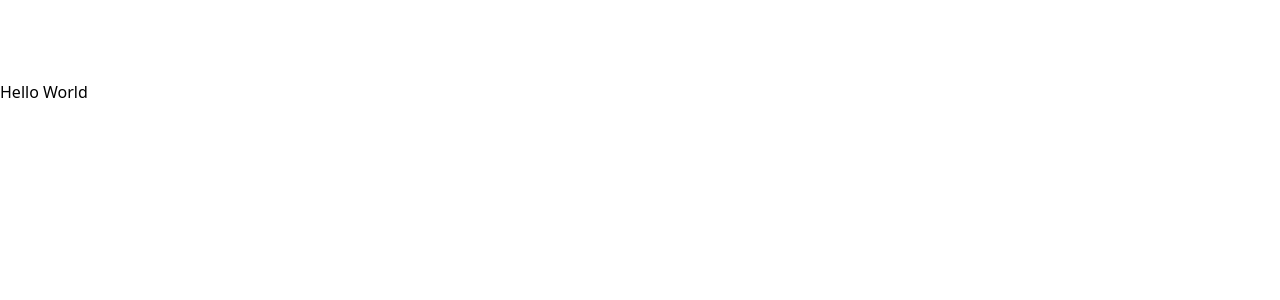
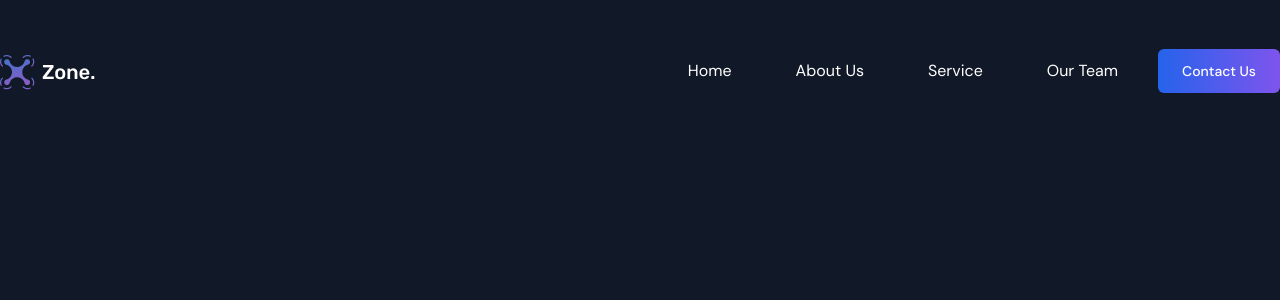
Before and after one commit to shohjahon-asqarov/virtuality, a React (Create React App) app: page / in a window 1280 px wide. Shown: the top 300 px of the page. Built offline with nearby package versions, Linux system fonts and the light colour scheme.

Commit message:
add navbar section

```diff
--- a/package.json
+++ b/package.json
@@ -3,6 +3,7 @@
   "version": "0.1.0",
   "private": true,
   "dependencies": {
+    "@headlessui/react": "^1.7.15",
     "@testing-library/jest-dom": "^5.17.0",
     "@testing-library/react": "^13.4.0",
     "@testing-library/user-event": "^13.5.0",
--- a/src/App.jsx
+++ b/src/App.jsx
@@ -1,8 +1,22 @@
+// import bootstrap-icons
+import 'bootstrap-icons/font/bootstrap-icons.css'
+
+
+// import aos animate -- on scroll
+import AOS from 'aos';
+import 'aos/dist/aos.css';
+
+// import sass styles
+import './scss/main.scss';
+import Navbar from './components/Navbar';
+
 
 export default function App() {
   return (
-    <div className="container py-20">
-      <h1>Hello World</h1>
+    <div className="bg-dark min-h-screen">
+      <div className="container">
+        <Navbar />
+      </div>
     </div>
   )
 }
--- /dev/null
+++ b/src/components/Navbar.jsx
@@ -0,0 +1,83 @@
+import { useState } from "react";
+import { Transition } from "@headlessui/react";
+import { logo, menus } from "../assets/data";
+import Button from "../ui/Button";
+
+function Navbar() {
+    const [isOpen, setIsOpen] = useState(false);
+
+    window.onscroll = () => {
+        setIsOpen(false)
+    };
+
+    return (
+        <section className="md:pt-8 py-2">
+            <nav className="container relative">
+                <div className="w-full">
+                    <div className="flex items-center h-20 w-full">
+                        <div className="flex items-center justify-between w-full">
+                            <div className="flex justify-center items-center flex-shrink-0 ">
+                                <img className="md:w-auto w-20" src={logo} alt="logo" />
+                            </div>
+                            <div className="hidden 900:block">
+                                <div className="ml-10 flex items-baseline space-x-4">
+                                    <ul className="flex gap-16 pr-6">
+                                        {menus.map(menu => {
+                                            return (
+                                                <li>
+                                                    <a href={`#${menu.link}`} className="text-white nav-link">{menu.title}</a>
+                                                </li>
+                                            )
+                                        })}
+                                    </ul>
+                                    <Button link='contact' text='Contact Us' />
+                                </div>
+                            </div>
+                        </div>
+
+                        <div className="flex 900:hidden ">
+                            <button onClick={() => setIsOpen(!isOpen)} className="text-3xl text-white" aria-controls="mobile-menu" aria-expanded="false">
+                                {!isOpen ? (
+                                    <i className="bi bi-list"></i>
+                                ) : (
+                                    <i className="bi bi-x"></i>
+                                )}
+                            </button>
+                        </div>
+                    </div>
+                </div>
+
+                <Transition
+                    show={isOpen}
+                    enter="transition ease-out duration-500 transform"
+                    enterFrom="opacity-0 scale-90"
+                    enterTo="opacity-100 scale-100"
+                    leave="transition ease-in duration-125 transform"
+                    leaveFrom="opacity-100 scale-100"
+                    leaveTo="opacity-0 scale-75"
+                >
+                    {(ref) => (
+                        <div className="md:none w-full" id="mobile-menu">
+                            <div
+                                ref={ref}
+                                className=" pt-2 pb-10 sm:px-3"
+                            >
+                                <ul className="text-center gap-3 flex flex-col bg-dark">
+                                    {menus.map(menu => {
+                                        return (
+                                            <li>
+                                                <a href={`#${menu.link}`} className="text-white nav-link mobile-link">{menu.title}</a>
+                                            </li>
+                                        )
+                                    })}
+                                </ul>
+                            </div>
+                        </div>
+                    )}
+                </Transition>
+            </nav>
+        </section>
+    );
+}
+
+export default Navbar;
--- /dev/null
+++ b/src/ui/Button.jsx
@@ -0,0 +1,8 @@
+
+function Button({ text , link }) {
+    return (
+        <button className='z-10 cursor-pointer bg-gradient text-sm font-medium text-white rounded-md py-3 px-6 btn btn-pulse'><a href={`#${link}`}>{text}</a></button>
+    )
+}
+
+export default Button
--- /dev/null
+++ b/src/ui/ContactButton.jsx
@@ -0,0 +1,7 @@
+
+function ContactButton({text}) {
+    return (
+        <button className='bg-gradient text-sm font-medium text-white rounded-[70px] py-3 px-6 btn btn-pulse'>{text}</button>
+    )
+}
+export default ContactButton
--- /dev/null
+++ b/src/ui/Devider.jsx
@@ -0,0 +1,8 @@
+
+function Devider() {
+  return (
+    <div className='py-8'></div>
+  )
+}
+
+export default Devider
--- /dev/null
+++ b/src/ui/InputGroup.jsx
@@ -0,0 +1,12 @@
+import ContactButton from './ContactButton'
+
+function InputGroup() {
+    return (
+        <div className='flex h-20 w-11/12 md:w-9/12 justify-between py-3 px-5 rounded-[70px] mx-auto bg-card-bg z-10'>
+            <input className='contact-input text-white' type="text" placeholder='Enter your email addres' />
+            <ContactButton text='Subscribe' />
+        </div>
+    )
+}
+
+export default InputGroup
--- /dev/null
+++ b/src/ui/Loader.jsx
@@ -0,0 +1,13 @@
+
+function Loader() {
+    return (
+        <div className="loader-wrapper">
+            <div className="loader">
+                <span></span>
+                <span></span>
+            </div>
+        </div>
+    )
+}
+
+export default Loader
--- /dev/null
+++ b/src/ui/ServiseCard.jsx
@@ -0,0 +1,19 @@
+
+function ServiseCard({ img, title, info, bg, number }) {
+
+    return (
+        <div data-aos-duration="1000" data-aos="flip-left" className={`bg-card-bg servise_card card rounded-[34px] py-10 px-4 md:px-6 s_card${number}`}>
+            <div style={{ background: `${bg}` }} className={`flex items-center  w-[74px] h-[74px]  rounded-full mx-auto`}>
+                <img data-aos="zoom-in" className='mx-auto my-3' src={img} alt={info} />
+            </div>
+            <h3 className='text-center text-white text-2xl py-3'>{title}</h3>
+            <p className='text-center text-white text-base font-normal leading-[26px]'>{info}</p>
+            <p className='text-white text-center pt-5 flex justify-center align-middle items-center'>
+                Learn more
+                <i className="pl-1 pt-1 bi bi-arrow-right"></i>
+            </p>
+        </div >
+    )
+}
+
+export default ServiseCard
--- /dev/null
+++ b/src/ui/TopContact.jsx
@@ -0,0 +1,11 @@
+
+function TopContact({ title, info }) {
+  return (
+    <div data-aos="fade-up" className='max-w-[800px] mx-auto pb-6 px-4 md:px-0'>
+      <h2 className='text-center text-white font-bold text-2xl md:text-[32px] lg:text-[42px] md:py-4'>{title}</h2>
+      <p className='text-center text-white text-sm md:text-base font-normal py-3 md:py-4'>{info}</p>
+    </div>
+  )
+}
+
+export default TopContact
--- /dev/null
+++ b/src/ui/TopText.jsx
@@ -0,0 +1,11 @@
+
+function TopText({ title, info }) {
+  return (
+    <div data-aos-duration="1000" data-aos="fade-up" className='max-w-[600px] mx-auto'>
+      <h2 className='text-center text-white font-bold text-2xl md:text-[32px] lg:text-[42px] md:py-4'>{title}</h2>
+      <p className='text-center text-white text-sm md:text-base font-normal py-3 md:py-4'>{info}</p>
+    </div>
+  )
+}
+
+export default TopText
```
Also changed, not shown: 1 other file (tests, documents, lock files or other folders).
